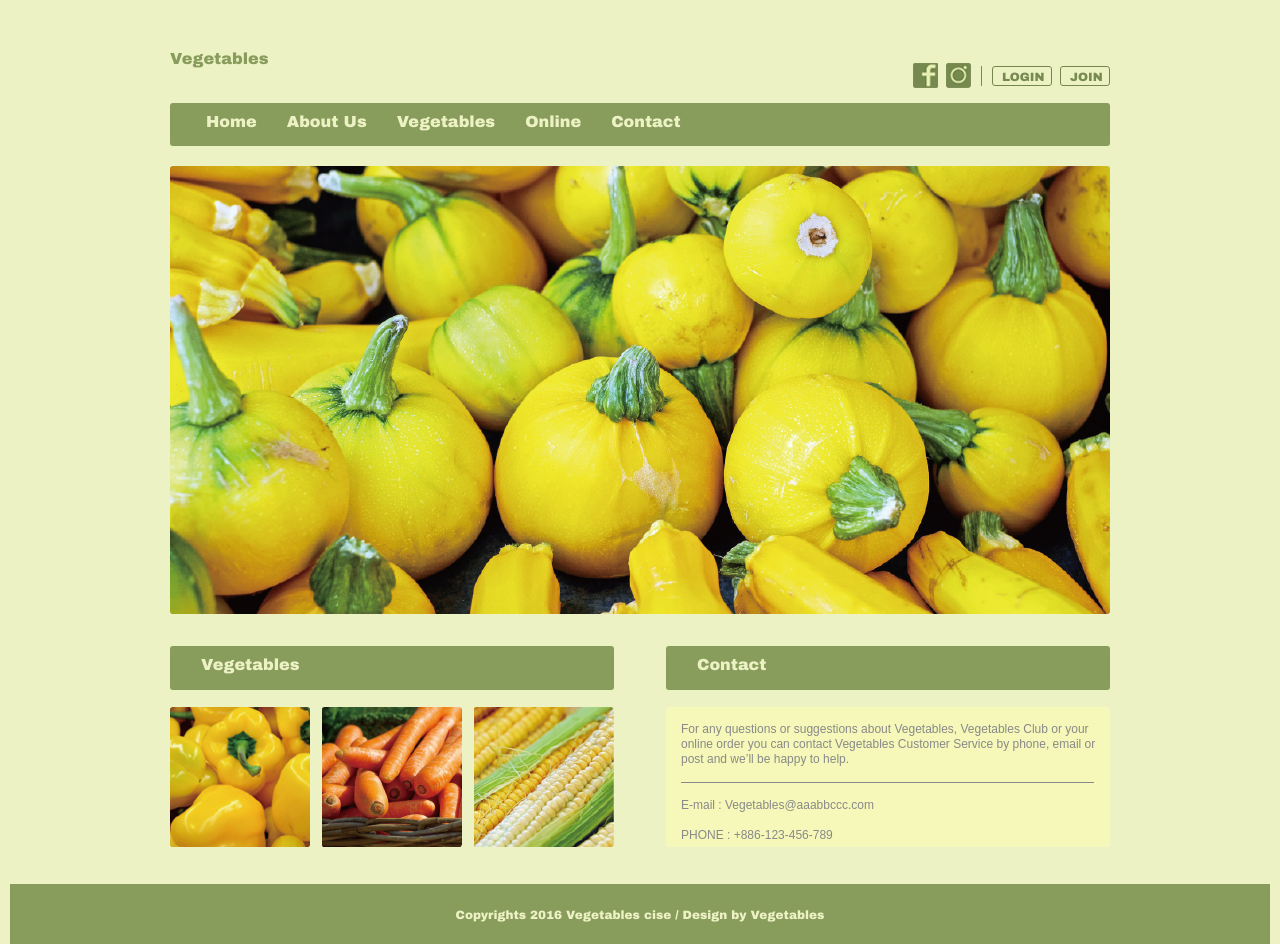
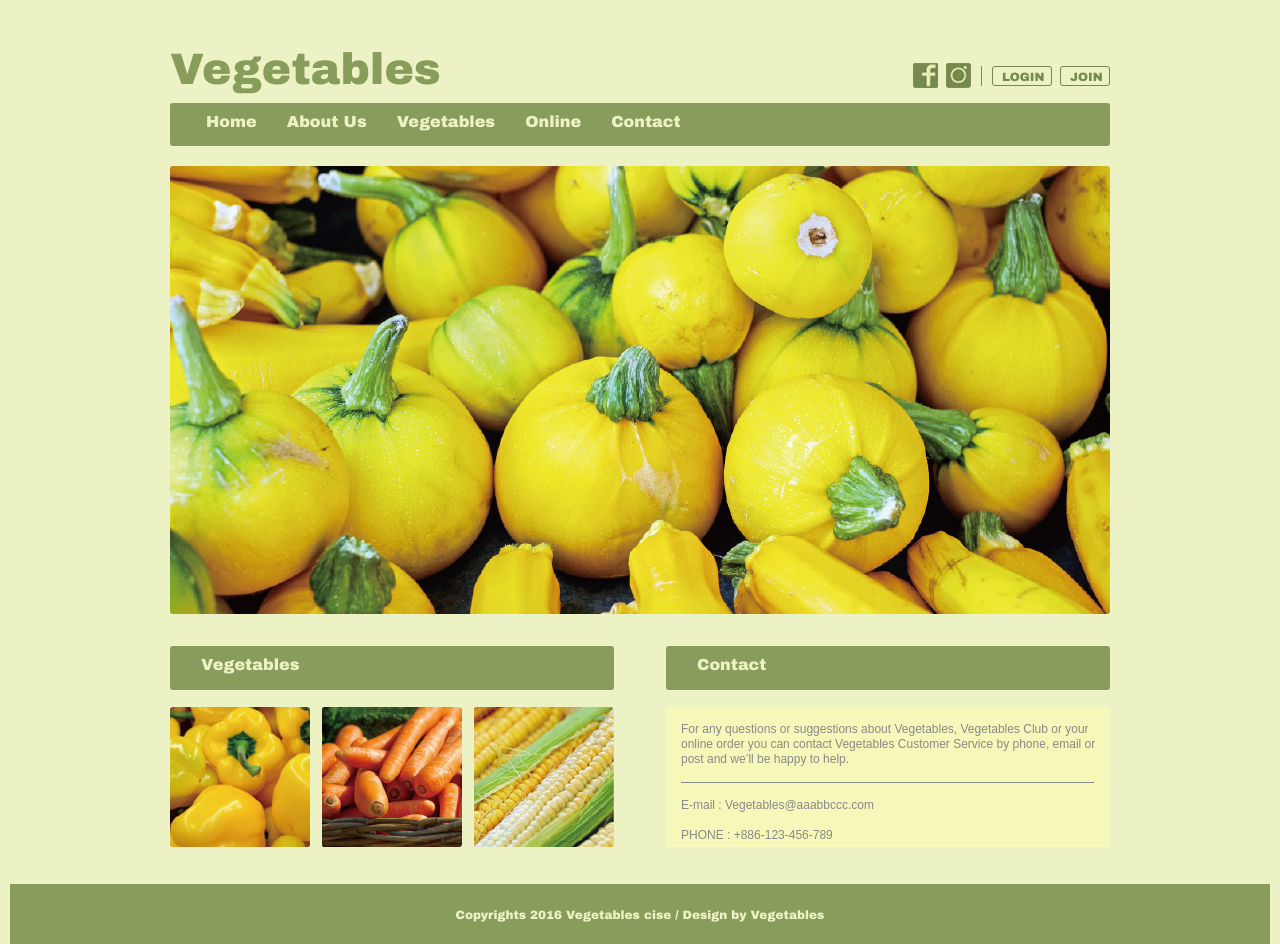
Before and after one commit to a6z/a6z.github.io, a plain HTML site: page index.html in a window 1280 px wide. Drawn offline with Linux system fonts and the light colour scheme.

Commit message:
Add files via upload

```diff
--- a/css/style.css
+++ b/css/style.css
@@ -41,12 +41,20 @@ margin-bottom: 20px;
   margin-bottom: 10px;
 }
 
+h1 {
+  font-size: 44px;
+  margin-bottom: 10px;
+  box-sizing: border-box;
+}
+
 .big-header {
-  text-align: left;
-  height: 100%;
+  height: 43px;
   width: 270px;
   color: #889C5B;
+  line-height: 38px;
+  font-size: 44px;
   float: left;
+  box-sizing: border-box;
 }
 
 
```
